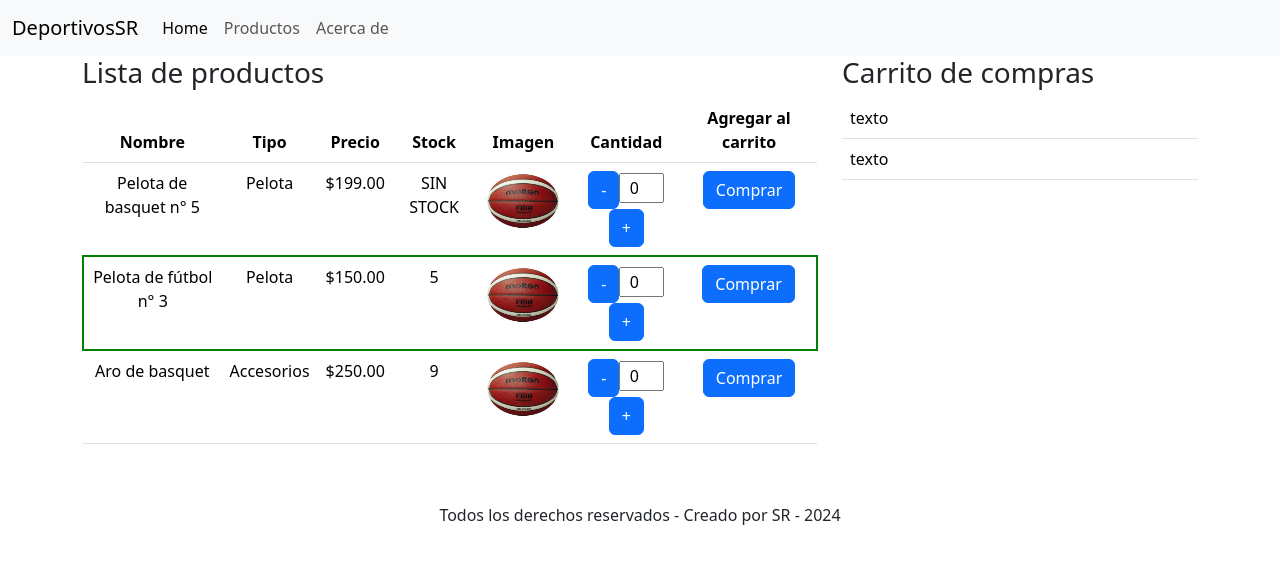
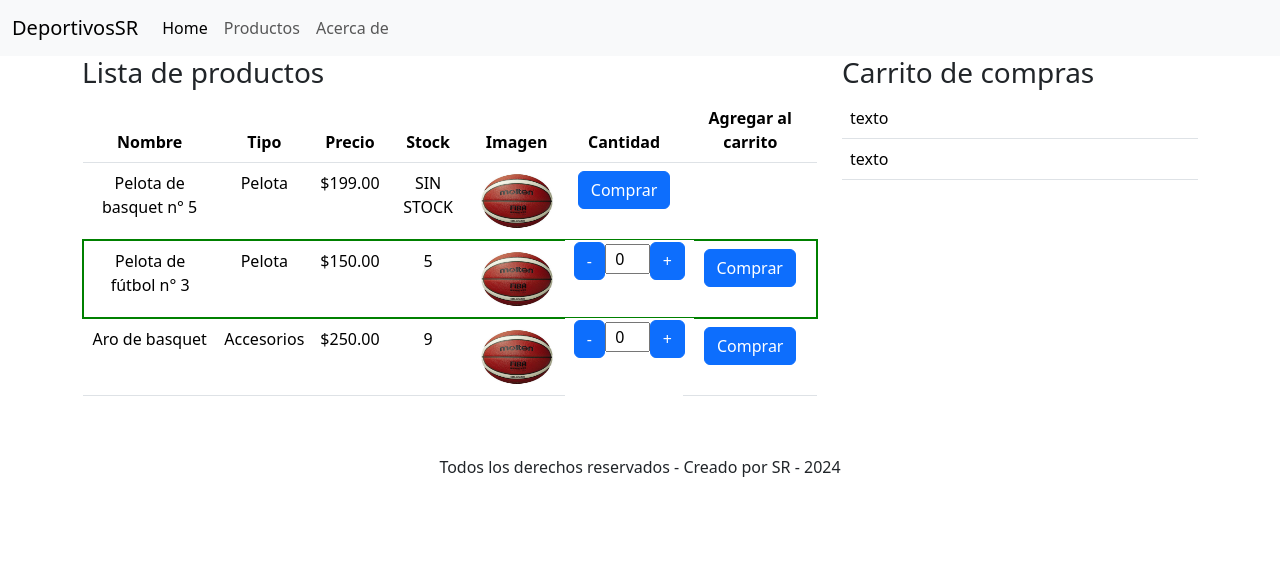
Before and after one commit to SebaRosende/deportivosSR, an Angular app: page /productos in a window 1280 px wide. Shown: the top 564 px of the page. Built offline with nearby package versions, Linux system fonts and the light colour scheme.

Commit message:
Agrego componente input y propiedad al tsconfig.json

```diff
--- a/src/app/app.module.ts
+++ b/src/app/app.module.ts
@@ -7,6 +7,7 @@ import { ProductosListComponent } from './productos-list/productos-list.componen
 import { CarritoListComponent } from './carrito-list/carrito-list.component';
 import { DeportivosrProductosComponent } from './deportivosr-productos/deportivosr-productos.component';
 import { DeportivosrAcercaDeComponent } from './deportivosr-acerca-de/deportivosr-acerca-de.component';
+import { InputIntegerComponent } from './input-integer/input-integer.component';
 
 @NgModule({
   declarations: [
@@ -14,7 +15,8 @@ import { DeportivosrAcercaDeComponent } from './deportivosr-acerca-de/deportivos
     ProductosListComponent,
     CarritoListComponent,
     DeportivosrProductosComponent,
-    DeportivosrAcercaDeComponent  ],
+    DeportivosrAcercaDeComponent,
+    InputIntegerComponent  ],
   imports: [
     BrowserModule,
     AppRoutingModule,
--- /dev/null
+++ b/src/app/input-integer/input-integer.component.html
@@ -0,0 +1,5 @@
+<td>
+    <button class="btn btn-primary" (click)="restarCantidad(producto)">-</button>
+   <input class="input" type="number" [(ngModel)]="producto.cantidad">
+    <button class="btn btn-primary" (click)="sumarCantidad(producto)">+</button>
+  </td>
--- /dev/null
+++ b/src/app/input-integer/input-integer.component.scss
@@ -0,0 +1,4 @@
+.input {
+    width: 45px;
+    text-align:center;
+  };
--- /dev/null
+++ b/src/app/input-integer/input-integer.component.ts
@@ -0,0 +1,23 @@
+import { Component, Input} from '@angular/core';
+import { Iproducto } from '../productos-list/interfaces/Iproducto';
+
+@Component({
+  selector: 'app-input-integer',
+  templateUrl: './input-integer.component.html',
+  styleUrl: './input-integer.component.scss'
+})
+export class InputIntegerComponent{
+
+
+  @Input()
+  producto: Iproducto;
+
+  sumarCantidad(producto: Iproducto):void {
+    if(producto.cantidad < producto.stock)
+     producto.cantidad++;
+   }
+   restarCantidad(producto: Iproducto):void {
+     if(producto.cantidad>0)
+     producto.cantidad--;
+   }
+}
--- a/src/app/productos-list/productos-list.component.html
+++ b/src/app/productos-list/productos-list.component.html
@@ -26,11 +26,8 @@
         }
         <td><img [src]="producto.image" width="80" height="60"  /></td>
 
-        <td>
-          <button class="btn btn-primary" (click)="restarCantidad(producto)">-</button>
-         <input class="input" type="number" [(ngModel)]="producto.cantidad">
-          <button class="btn btn-primary" (click)="sumarCantidad(producto)">+</button>
-        </td>
+        <app-input-integer [producto]="producto" *ngIf="producto.stock"></app-input-integer>
+
         <td>
           <button class="btn btn-primary" (click)="agregarCarrito(producto)">Comprar</button>
         </td>
--- a/src/app/productos-list/productos-list.component.scss
+++ b/src/app/productos-list/productos-list.component.scss
@@ -3,8 +3,3 @@
 
 
 }
-
-.input {
-    width: 45px;
-    text-align: center;
-  }
--- a/src/app/productos-list/productos-list.component.ts
+++ b/src/app/productos-list/productos-list.component.ts
@@ -14,14 +14,6 @@ throw new Error('Method not implemented.');
 
 }
 
-  sumarCantidad(producto: Iproducto):void {
-   if(producto.cantidad < producto.stock)
-    producto.cantidad++;
-  }
-  restarCantidad(producto: Iproducto):void {
-    if(producto.cantidad>0)
-    producto.cantidad--;
-  }
 productos: Array<Iproducto> = [
 
     {
--- a/tsconfig.json
+++ b/tsconfig.json
@@ -2,6 +2,7 @@
 {
   "compileOnSave": false,
   "compilerOptions": {
+    "strictPropertyInitialization": false,
     "outDir": "./dist/out-tsc",
     "strict": true,
     "noImplicitOverride": true,
```
